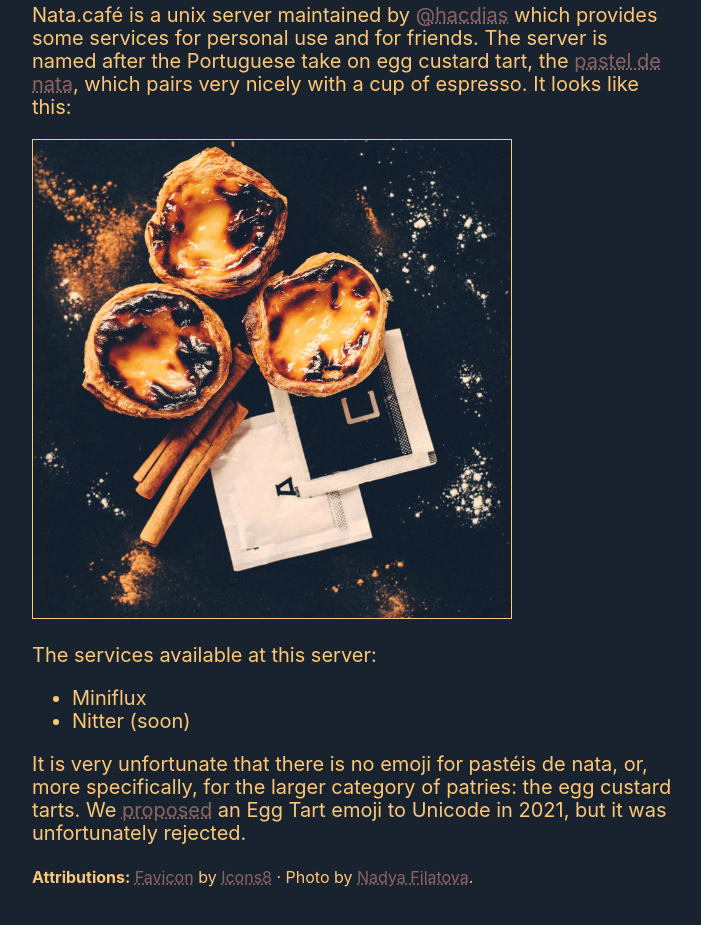
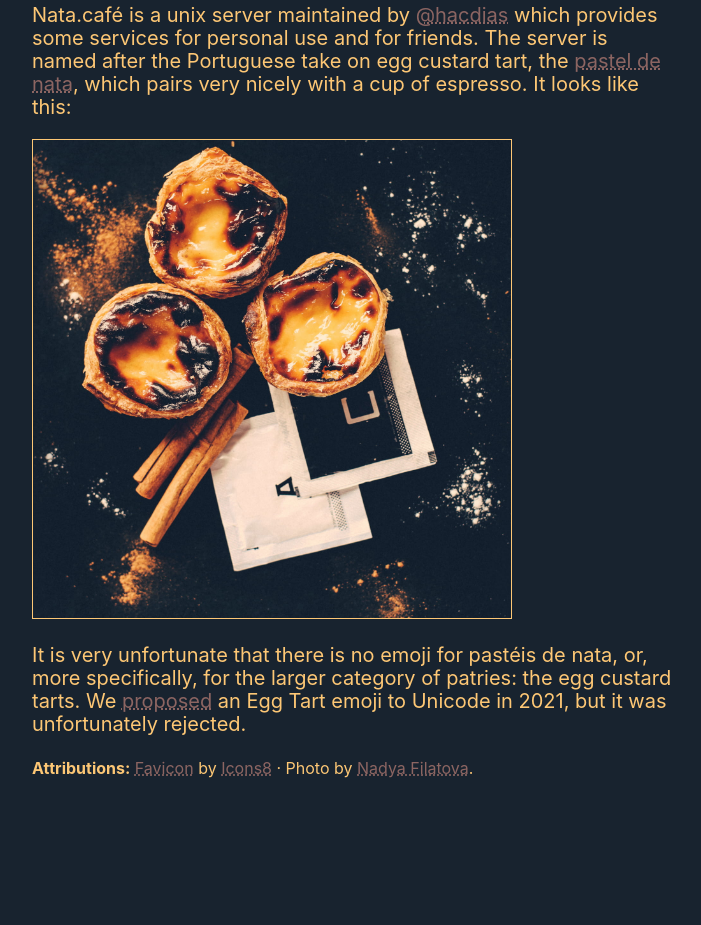
Before and after one commit to hacdias/nata.cafe, a plain HTML site: page index.html in a window 1280 px wide. Shown: the part 109-1034 px from the top of the page, without its empty margins (288-989 px from the left). After the commit the page ends 928 px from the top, so only its background shows below. Drawn offline with Linux system fonts and the light colour scheme.

Commit message:
remove services list

```diff
--- a/index.html
+++ b/index.html
@@ -23,13 +23,6 @@
 
     <img class="photo" src="imgs/nata.jpg" alt="Pastel de Nata" />
 
-    <p>The services available at this server:</p>
-
-    <ul>
-      <li>Miniflux</li>
-      <li>Nitter (soon)</li>
-    </ul>
-
     <p>
       It is very unfortunate that there is no emoji for pastéis de nata, or, more specifically, for the larger category of patries: the egg custard tarts.
       We <a href="./docs/proposal_v2.pdf">proposed</a> an Egg Tart emoji to Unicode in 2021, but it was unfortunately rejected.
```
